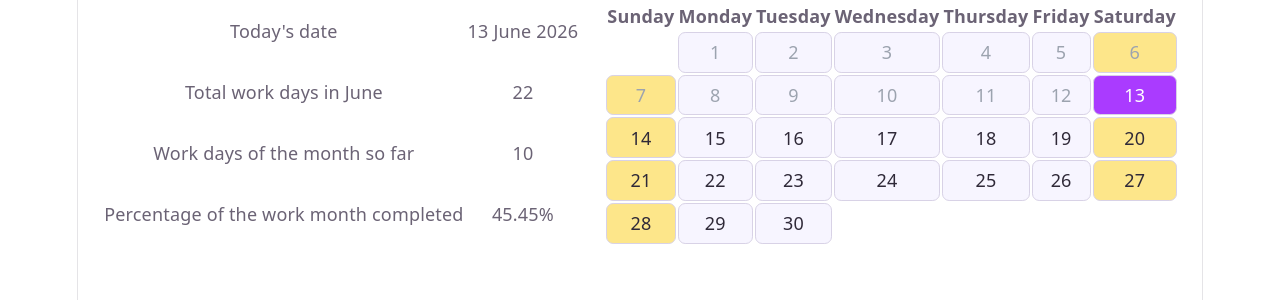
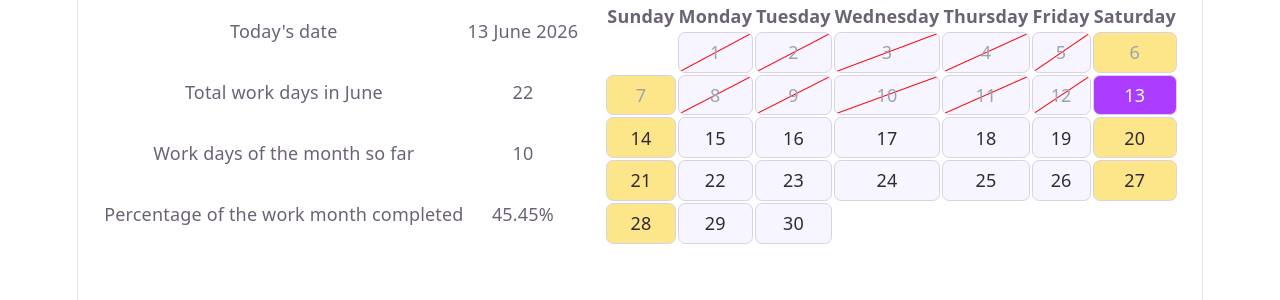
Before and after one commit to hwbrent/tempo, a React (Vite) app: page / in a window 1280 px wide. Shown: the top 300 px of the page. Built offline with nearby package versions, Linux system fonts and the light colour scheme.

Commit message:
Strike through past days (except weekends)

```diff
--- a/src/App.css
+++ b/src/App.css
@@ -43,6 +43,10 @@
 .calendar-day.past {
   color: var(--calendar-day-past);
 }
+.calendar-day.past:not(.weekend) {
+  /* https://stackoverflow.com/a/30377346 */
+  background-image: linear-gradient(to bottom right,  transparent calc(50% - 1px), red, transparent calc(50% + 1px));
+}
 
 .calendar-day.today {
   background-color: var(--calendar-day-today-bg);
```
